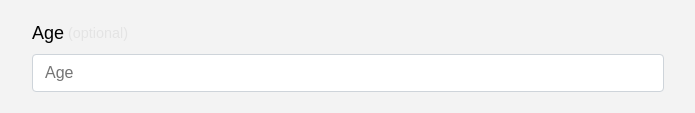
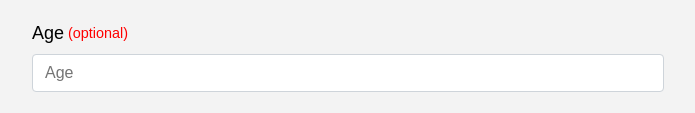
Before and after one commit to SheikMMishaal/Form-On-Git, a plain HTML site: page index.html in a window 1280 px wide. Shown: the part 373-486 px from the top of the page, without its empty margins (292-987 px from the left). Drawn offline with Linux system fonts and the light colour scheme.

Commit message:
Update styles.css

```diff
--- a/styles.css
+++ b/styles.css
@@ -103,7 +103,7 @@
   .clue {
     margin-left: 0.25rem;
     font-size: 0.9rem;
-    color: #e4e4e4;
+    color: #ff0000;
   }
 
   .text-center {
```
